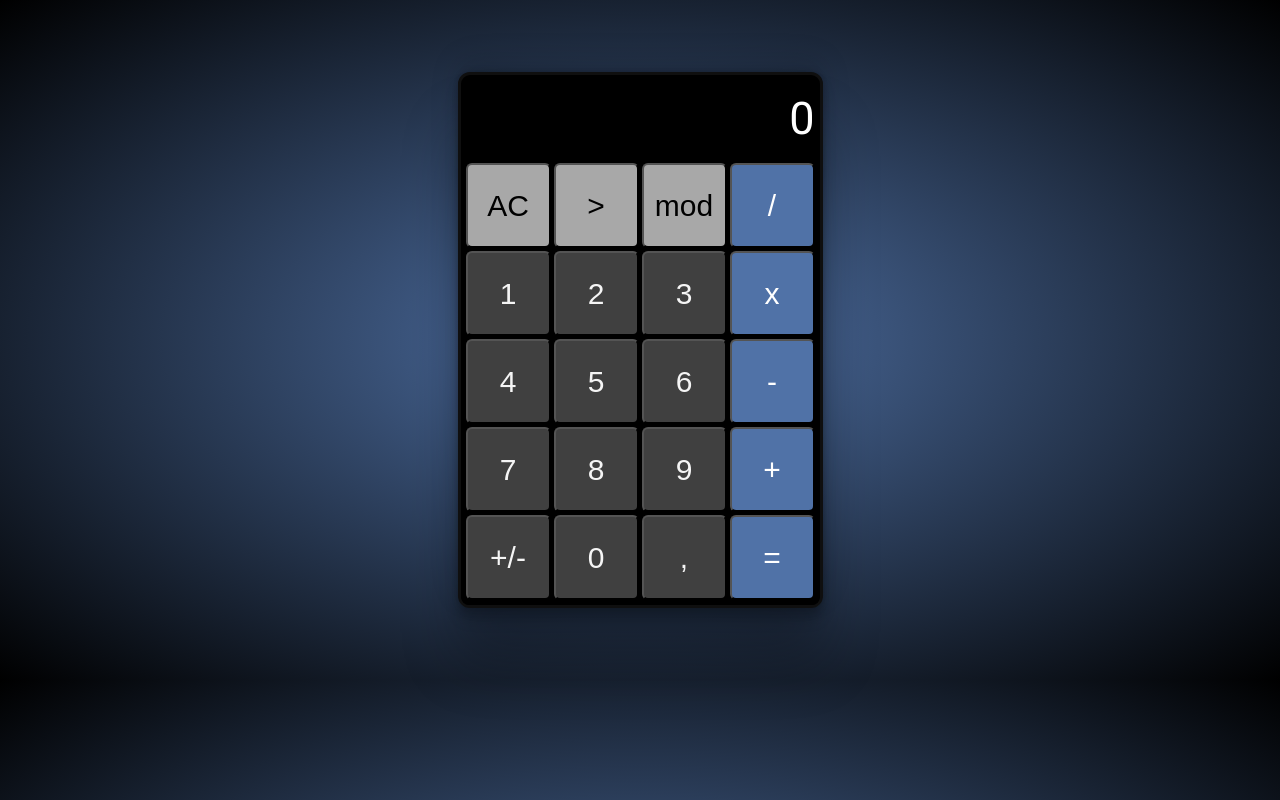
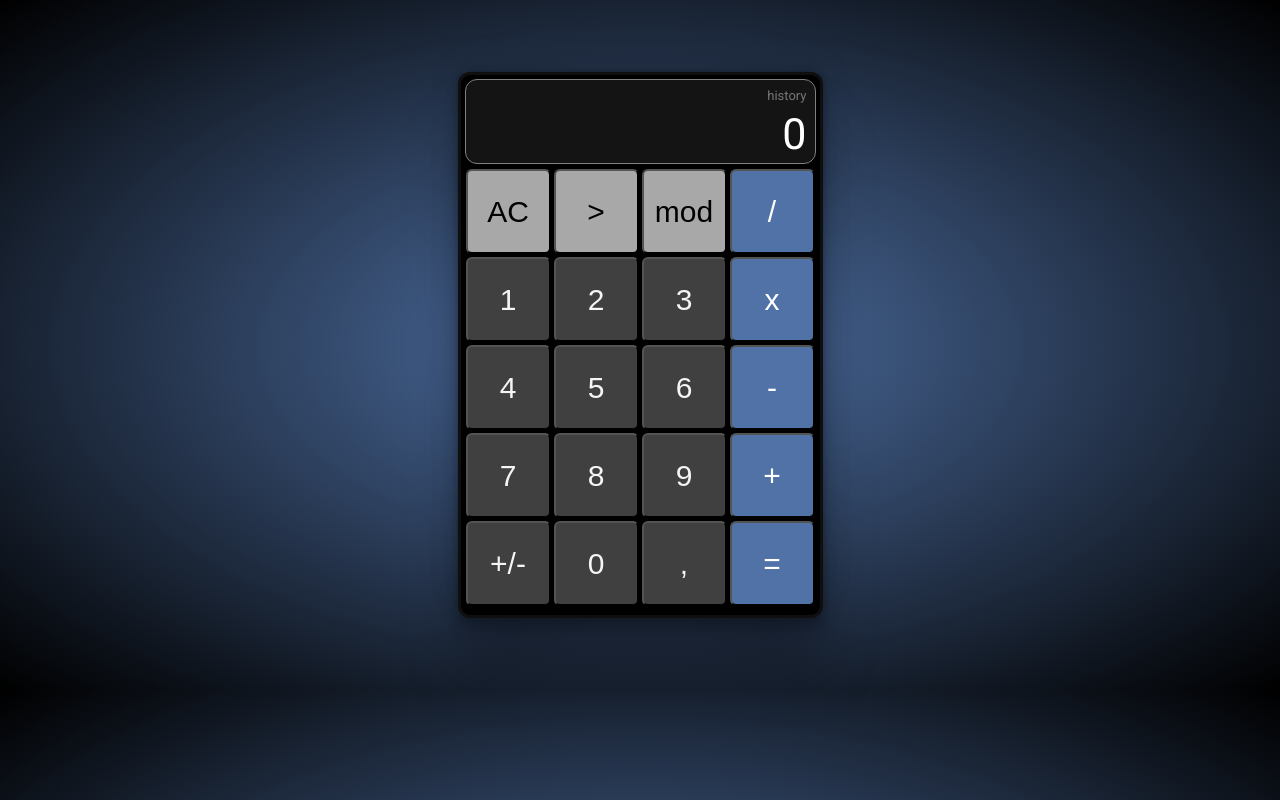
Before and after one commit to mihai-alex/calculator, a plain HTML site: page index.html in a window 1280 px wide. Drawn offline with Linux system fonts and the light colour scheme.

Commit message:
Update styles, add history section, fix Backspace

```diff
--- a/app.js
+++ b/app.js
@@ -347,7 +347,7 @@ function backspaceEventHandler() {
 
     // check if there is nothing after '.' or just trailing zeros
     const indexOfComma = output.textContent.indexOf('.');
-    if (/^0*$/.test(output.textContent.slice(indexOfComma + 1))) {
+    if (indexOfComma !== -1 && /^0*$/.test(output.textContent.slice(indexOfComma + 1))) {
         output.textContent = output.textContent.slice(0, -1);
         return;
     }
--- a/index.html
+++ b/index.html
@@ -16,6 +16,7 @@
 <body>
     <div id="app-container">
         <div id="display-container">
+            <span id="history">history</span>
             <span id="result">0</span>
         </div>
         <div id="key-container">
--- a/style.css
+++ b/style.css
@@ -7,6 +7,7 @@ body {
 }
 
 #app-container {
+    height: 540px;
     font-family: 'Roboto', sans-serif;
     display: flex;
     flex-direction: column;
@@ -26,15 +27,34 @@ body {
 
 #display-container {
     display: flex;
-    justify-content: end;
-    align-items: center;
+    flex-direction: column;
+    justify-content: flex-end;
+    align-items: flex-end;
     height: 80px;
     width: 349px;
     text-align: end;
     color: #FFFFFF;
-    font-size: 45px;
+    background-color: rgba(40, 40, 40, 0.5);
+    font-size: 43px;
     font-weight: 450;
     padding-top: 3px;
+    border-style: solid;
+    border-radius: 12px;
+    border-width: 1px;
+    border-color: gray;
+}
+
+#display-container #result {
+    padding-bottom: 4px;
+    padding-right: 8px;
+    padding-left: 8px;
+}
+
+#display-container #history {
+    font-size: 13px;
+    margin-right: 8px;
+    margin-bottom: 6px;
+    color: #a8a8a8aa;
 }
 
 #key-container {
```
